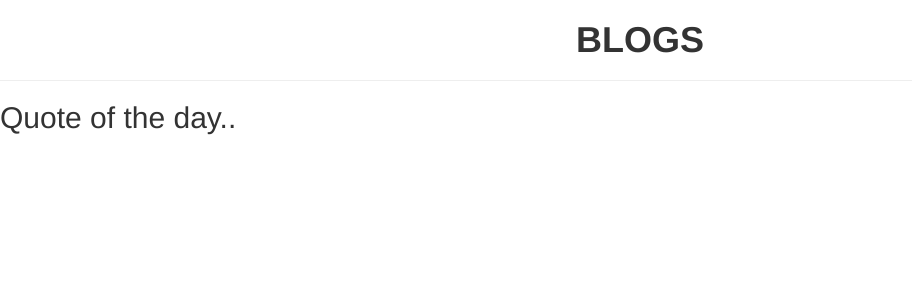
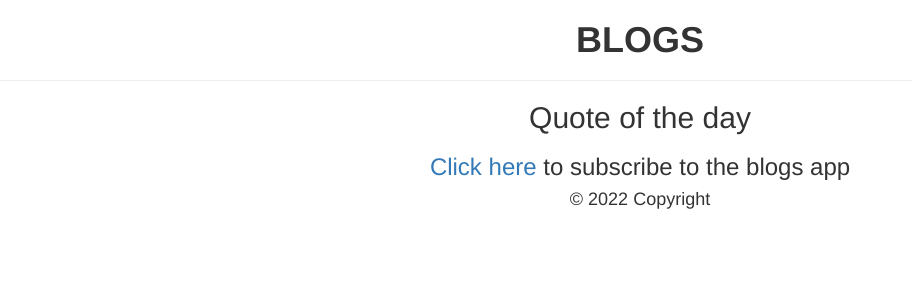
Before and after one commit to Memory-Wabwile/Blogs, a Flask app: page / in a window 1280 px wide. Shown: the part 102-402 px from the top of the page, without its empty margins (0-912 px from the left). Run offline with Flask 2, Linux system fonts and the light colour scheme; data that the repository does not hold is empty; some libraries are stand-ins or nearby versions.

Commit message:
create the subscribe form and add the link on the footer

```diff
--- a/app/main/forms.py
+++ b/app/main/forms.py
@@ -25,3 +25,7 @@ class BlogForm(FlaskForm):
     blog = TextAreaField('Your Blog', validators=[DataRequired()])
 
     submit = SubmitField('Submit')
+
+class SubscribeForm(FlaskForm):
+    email = StringField('Your Email', validators=[DataRequired()])
+    submit = SubmitField('Submit')
--- a/app/main/views.py
+++ b/app/main/views.py
@@ -1,13 +1,15 @@
 from flask import render_template,request,redirect,url_for,abort
+from app.email import mail_message
 from ..models import User
-from ..models import User, Blogs,Comment
+from ..models import User, Blogs,Comment, Subscriber
 from . import main
 from flask_login import current_user, login_required
 from .forms import UpdateProfile
 from .. import db,photos
-from .forms import PostForm,CommentForm,UpdateProfile,BlogForm
+from .forms import PostForm,CommentForm,UpdateProfile,BlogForm,SubscribeForm
 from flask.helpers import flash
 from ..requests import get_quote
+
 
 
 
@@ -148,3 +150,17 @@ def delete_comment(id):
     db.session.delete(comment)
     db.session.commit()
     return redirect(url_for('.comment',id = blog.id))
+
+
+@main.route('/subscribe',methods = ['POST','GET'])
+def subscribe():
+
+    form = SubscribeForm
+
+    if form.validate_on_submit():
+        email = request.form.get('subscriber')
+        new_subscriber = Subscriber(email = email)
+        new_subscriber.save_subscriber()
+        mail_message("Subscribed to Personal Blogs","email/welcome_subscriber",new_subscriber.email,new_subscriber=new_subscriber)
+        flash('You have successfully subscribed to blogs')
+        return redirect(url_for('main.index'))
--- a/app/templates/base.html
+++ b/app/templates/base.html
@@ -31,11 +31,12 @@
         {% include 'navbar.html' %}
         {% endblock %}
         <!-- Content block -->
+    </div>
+    {% block content %}
 
-        {% block content %}
+    {% endblock%}
 
-        {% endblock%}
-    </div>
+
 </body>
 
 </html>
--- a/app/templates/footer.html
+++ b/app/templates/footer.html
@@ -0,0 +1,4 @@
+<div style="height: 10vh; text-align: center;">
+    <h3> <a href="{{url_for('main.subscribe')}}"> Click here </a> to subscribe to the blogs app</h3>
+    <h4> <p >© 2022 Copyright</h4>
+</div>
--- a/app/templates/index.html
+++ b/app/templates/index.html
@@ -3,10 +3,10 @@
 {% import 'macros.html' as macro%}
 
 {% block style%}
-    {{super()}}
-    .main{
-        background-color=red;
-    }
+{{super()}}
+.main{
+background-color=red;
+}
 {% endblock %}
 
 {% block content %}
@@ -14,15 +14,16 @@
     <h1 style="text-align: center; font-weight: bolder; ">BLOGS</h1>
     <hr>
 
-    <div class="card" style="position: relative">
-        <div class="card-header">
-            <div class="card-title">
-                <h2>Quote of the day..</h2>
-            </div>
+    <div style="text-align: center; ">
+
+        <div class="title">
+            <h2>Quote of the day</h2>
         </div>
-        <div class="card-body">
-            <h2 class="author">{{quote.author}}</h2>
-            <p class="quote">{{quote.quote}}</p>
+
+        <div style="padding-left: 10%; padding-right: 10%;" class="body">
+
+            <h4 class="quote">{{quote.quote}}</h4>
+            <h5 class="author"><em>{{quote.author}}</em></h5>
         </div>
     </div>
 
@@ -31,4 +32,6 @@
     </div>
 </div>
 
+{% include 'footer.html' %}
+
 {% endblock %}
```
Also changed, not shown: app/models.py (+14 -0 lines), migrations/versions/c96cbb2979e3_initial_migration.py (added, +34 -0 lines).
